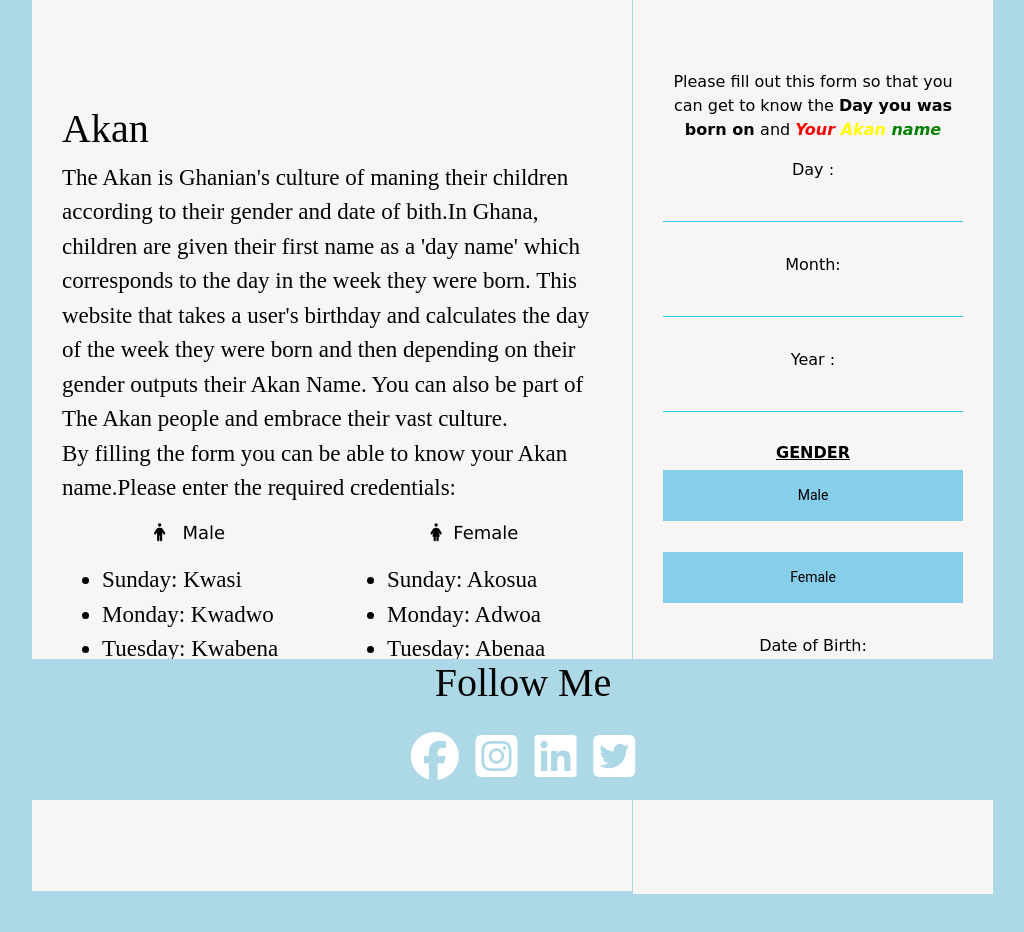
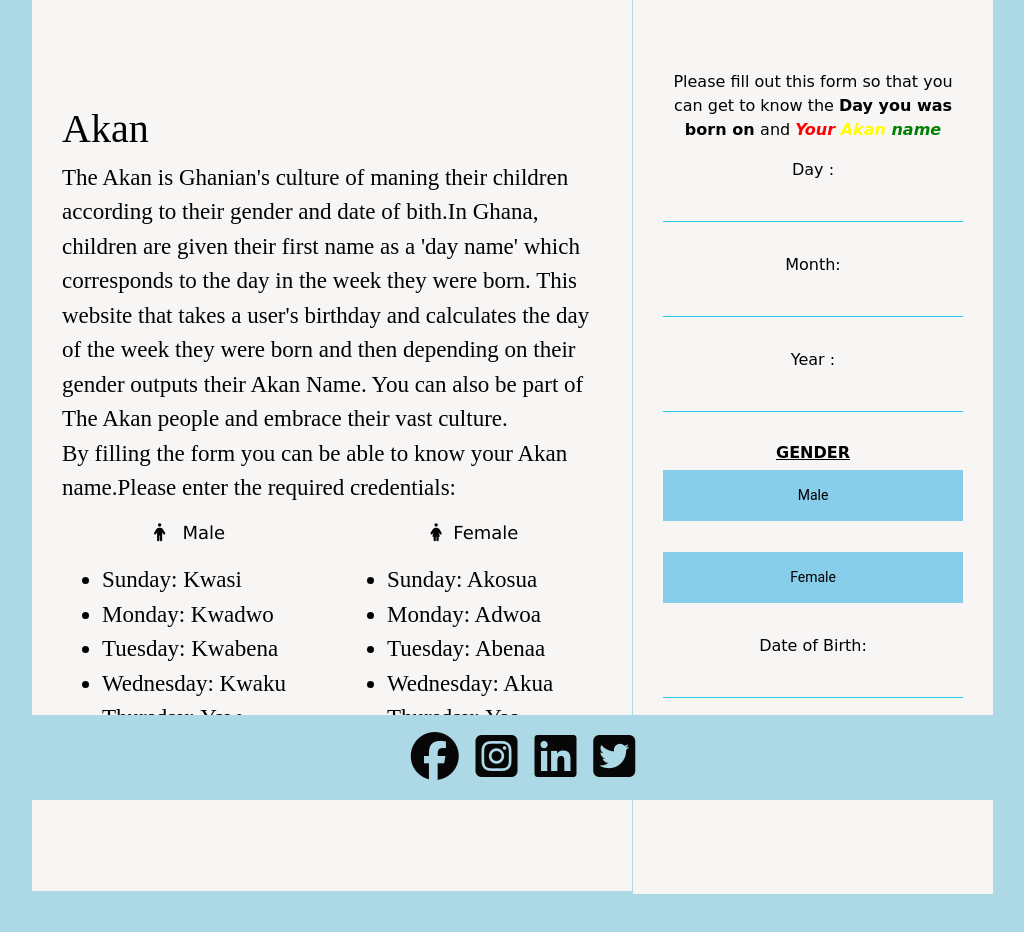
Before and after one commit to mireille1999/WeekTwoIP, a plain HTML site: page index.html in a window 1280 px wide. Shown: the whole page, without its empty margins (117-1141 px from the left). Drawn offline with Linux system fonts and the light colour scheme.

Commit message:
Updated html,css

```diff
--- a/css/styles.css
+++ b/css/styles.css
@@ -108,7 +108,7 @@ h4{
     text-align: center;
   }
   .footer-social-icon a {
-	color: white;
+	color: rgb(7, 7, 7);
 	font-size: 3rem;
 	margin: .4rem;
 	display: inline-block;
--- a/index.html
+++ b/index.html
@@ -75,7 +75,6 @@
     </div>
   </div>
   <div class="footer">
-    <h1 class="footer-social-follow-h">Follow Me</h1>
     <div class="footer-social-icon">
       <a href="#"><i class="fab fa-facebook"></i></a>
       <a href="#"><i class="fab fa-instagram-square"></i></a>
```
